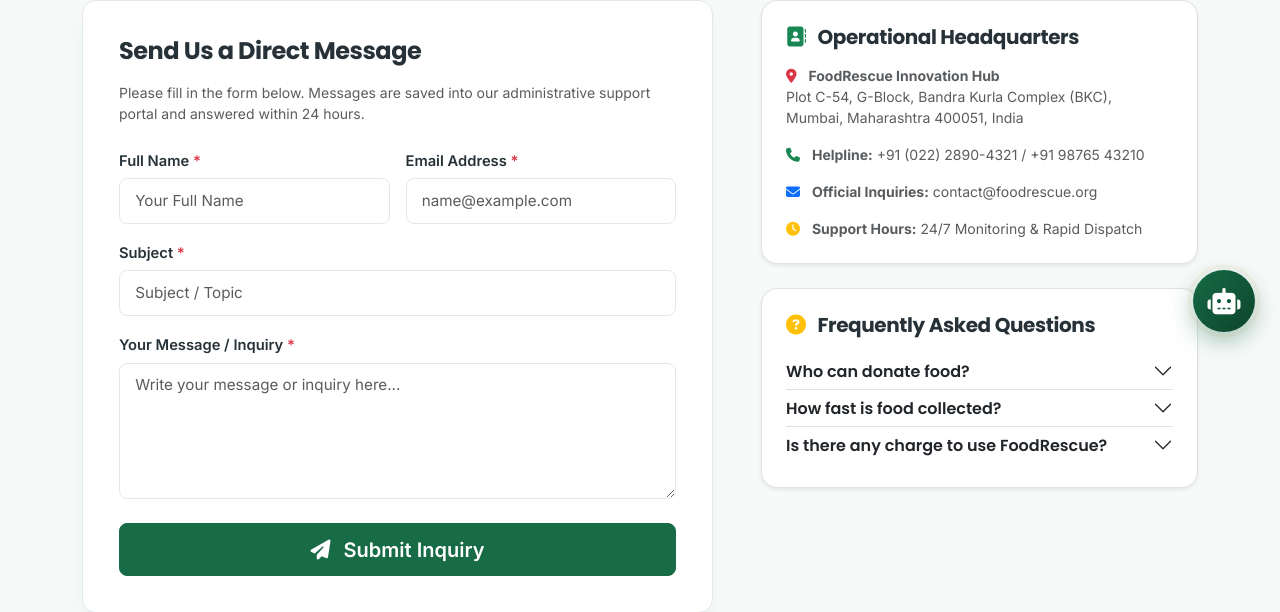
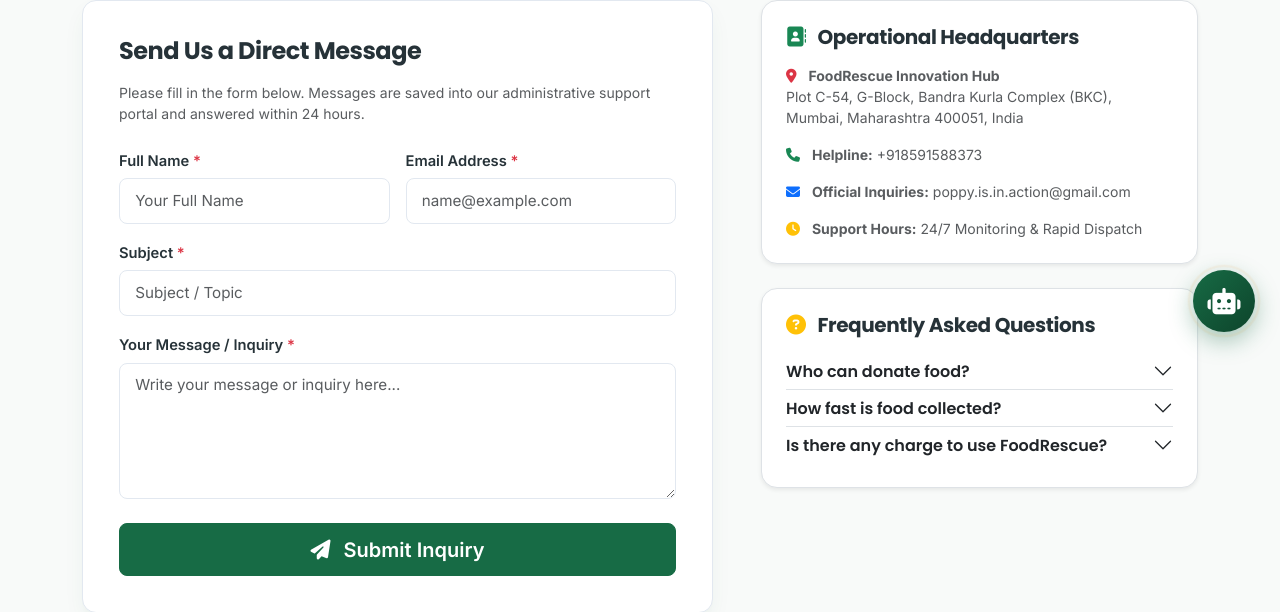
Before and after one commit to poppyisinaction/FoodRescue, a Django app: page /contact/ in a window 1280 px wide. Shown: the part 443-1055 px from the top of the page. Run offline with Django 5.2, Linux system fonts and the light colour scheme; some libraries are stand-ins or nearby versions.

Commit message:
Update FoodRescue contact details

```diff
--- a/templates/contact.html
+++ b/templates/contact.html
@@ -75,11 +75,11 @@
                 </p>
                 <p class="text-muted small mb-3">
                     <i class="fa-solid fa-phone text-success me-2"></i>
-                    <strong>Helpline:</strong> +91 (022) 2890-4321 / +91 98765 43210
+                    <strong>Helpline:</strong> +918591588373
                 </p>
                 <p class="text-muted small mb-3">
                     <i class="fa-solid fa-envelope text-primary me-2"></i>
-                    <strong>Official Inquiries:</strong> contact@foodrescue.org
+                    <strong>Official Inquiries:</strong> poppy.is.in.action@gmail.com
                 </p>
                 <p class="text-muted small mb-0">
                     <i class="fa-solid fa-clock text-warning me-2"></i>
```
